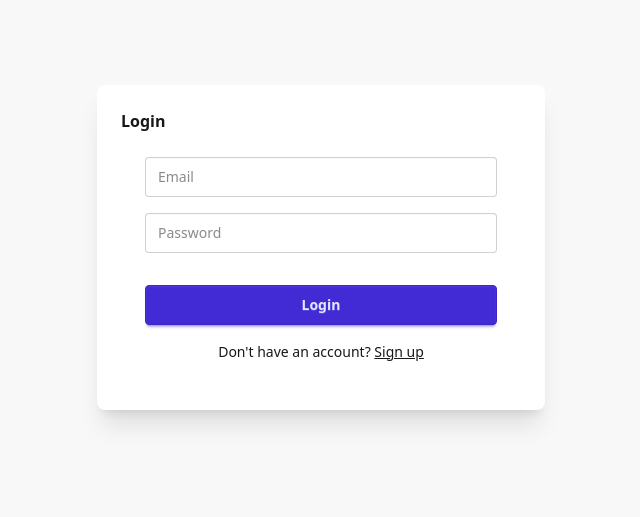
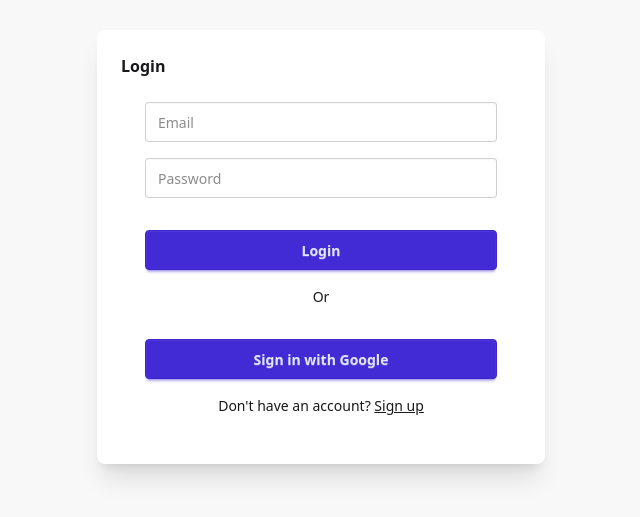
Before and after one commit to MossDog/Bookings, a React (Vite) app in the folder web-client/: page /login in a window 1280 px wide. Shown: the part 153-670 px from the top of the page, without its empty margins (319-959 px from the left). Built offline with nearby package versions, Linux system fonts and the light colour scheme; no server answers; what @supabase/auth-helpers-react would draw is missing.

Commit message:
feat: add Google OAuth sign-in option to LoginForm and update styling in ViewUserBookings

```diff
--- a/web-client/src/components/auth/LoginForm.tsx
+++ b/web-client/src/components/auth/LoginForm.tsx
@@ -1,6 +1,7 @@
 import React, { useState } from "react";
 import supabase from "../../utils/supabase";
 import { useNavigate } from "react-router-dom";
+import { signInWithOAuth } from "@/utils/auth";
 
 export default function LoginForm() {
   const [email, setEmail] = useState<string>("");
@@ -61,6 +62,14 @@ export default function LoginForm() {
         </button>
       </div>
 
+      <span className="w-full text-center">Or</span>
+
+      <div className="form-control mt-4">
+        <button className="btn btn-primary w-full" onClick={() => signInWithOAuth('google')}>
+          Sign in with Google
+        </button>
+      </div>
+
       <div className="flex w-full items-center justify-center">
         <span>
           Don't have an account?{" "}
--- a/web-client/src/pages/ViewUserBookings.tsx
+++ b/web-client/src/pages/ViewUserBookings.tsx
@@ -23,7 +23,7 @@ export default function ViewUserBookings() {
       <Navbar />
       <div className="max-w-4xl mx-auto py-10 px-4 space-y-8">
         <div className="text-center">
-          <h1 className="text-4xl font-bold text-primary">My Bookings</h1>
+          <h1 className="text-4xl font-bold text-base-content">My Bookings</h1>
           <p className="text-base-content/70 mt-2">Manage your upcoming reservations</p>
         </div>
 
--- a/web-client/src/utils/auth.ts
+++ b/web-client/src/utils/auth.ts
@@ -1,4 +1,12 @@
 import supabase from "./supabase";
+
+export const signInWithOAuth = async (provider: "google" | "apple") => {
+  const { error } = await supabase.auth.signInWithOAuth({
+    provider,
+  });
+
+  if (error) console.error('Error logging in:', error.message);
+};
 
 export const getUser = async () => {
   const {
```
